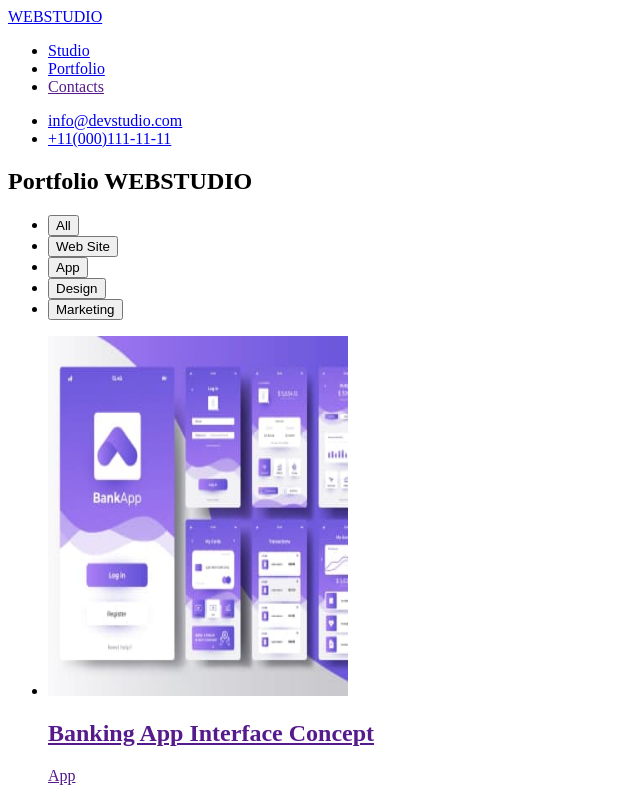
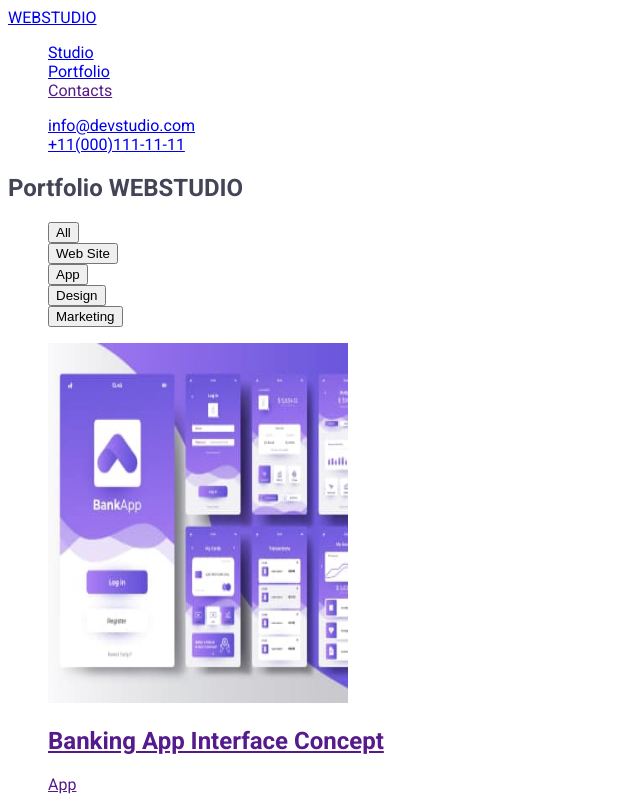
Before and after one commit to petekostrytsya/goit-markup-hw-02, a plain HTML site: page portfolio.html in a window 1280 px wide. Shown: the top 798 px of the page, without its empty margins (0-640 px from the left). Drawn offline with Linux system fonts and the light colour scheme.

Commit message:
goit-markup-hw-02

```diff
--- a/portfolio.html
+++ b/portfolio.html
@@ -4,7 +4,11 @@
     <meta charset="UTF-8">
     <meta http-equiv="X-UA-Compatible" content="IE=edge">
     <meta name="viewport" content="width=device-width, initial-scale=1.0">
-    <title>goit-markup-hw-01</title>
+    <title>goit-markup-hw-02</title>
+    <link rel="preconnect" href="https://fonts.googleapis.com">
+    <link rel="preconnect" href="https://fonts.gstatic.com" crossorigin>
+    <link href="https://fonts.googleapis.com/css2?family=Raleway:wght@700&family=Roboto:wght@400;500;700;900&display=swap" rel="stylesheet">
+    <link rel="stylesheet" href="./css/styles.css">
 </head>
 <body>
     <header>
```
